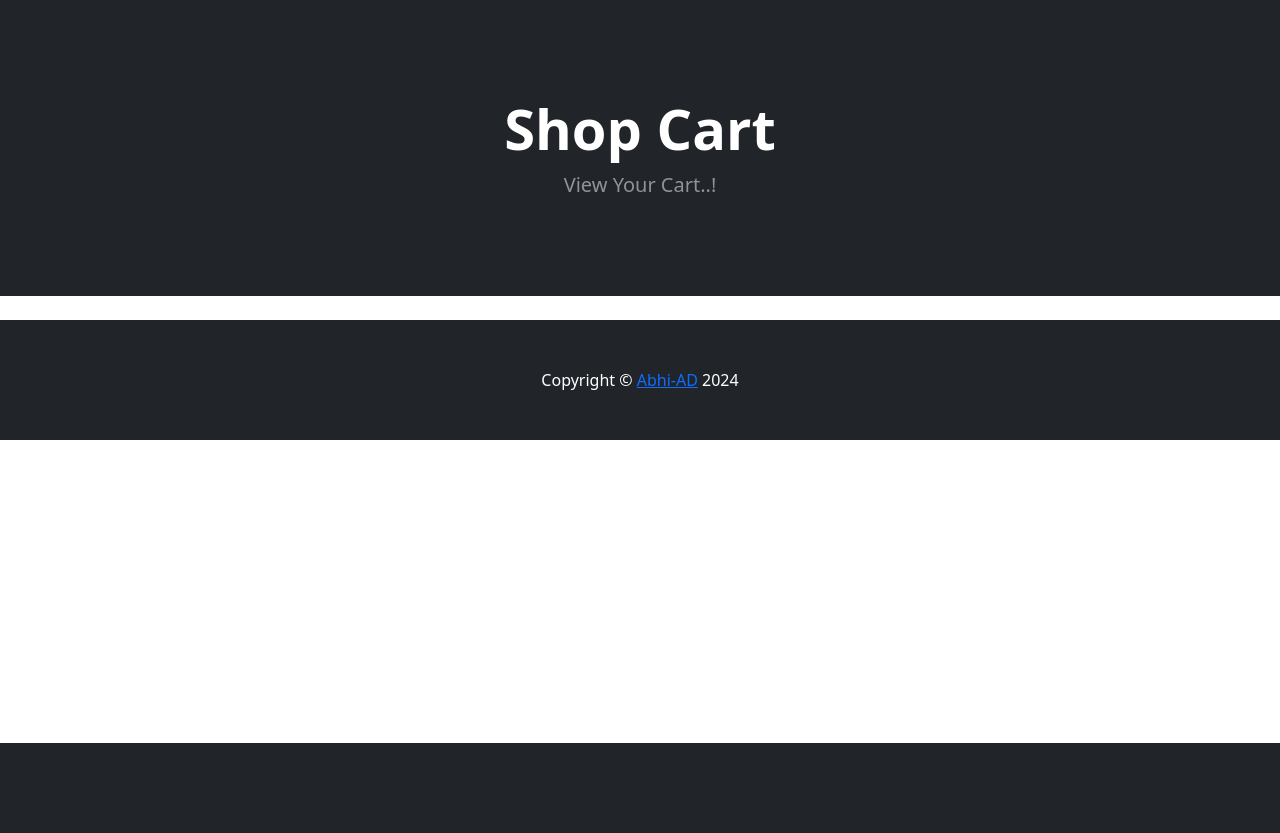
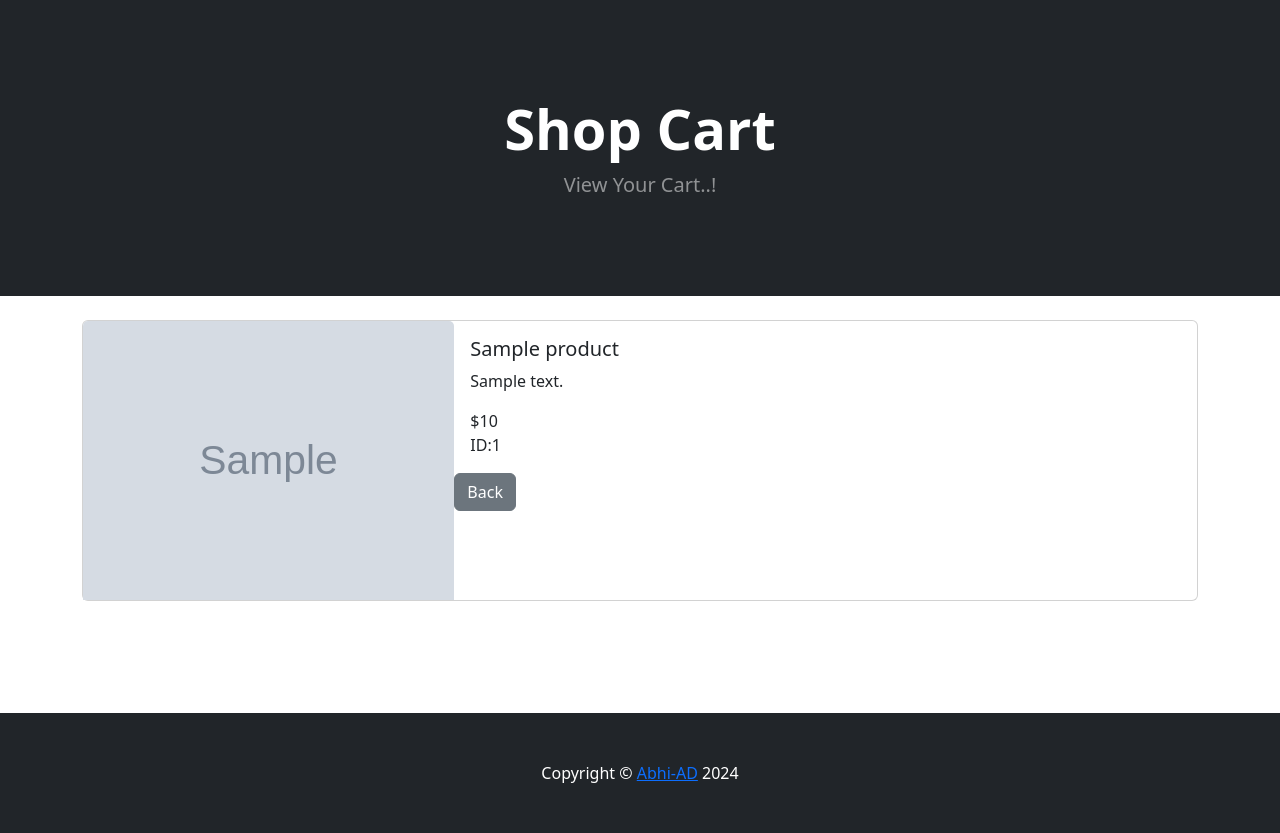
Before and after one commit to Abhi-AD/Ecom, a Django app: template cart/templates/cart_summary.html in a window 1280 px wide. Shown: the part 57-890 px from the top of the page. Before the commit the page ends 800 px from the top, so only its background shows below. Run offline with Django 5.2, Linux system fonts and the light colour scheme; the template is opened without the code that fills it: most values are stand-ins (such as "Sample title", 1, 10 or a date in 2020); grey boxes marked "Sample" are stand-in pictures; some libraries are stand-ins or nearby versions.

Commit message:
update shoping cart summary page show

```diff
--- a/cart/cart.py
+++ b/cart/cart.py
@@ -1,3 +1,4 @@
+from store.models import Product
 class Cart:
     def __init__(self, request):
         self.session = request.session
@@ -19,3 +20,11 @@ class Cart:
 
     def __len__(self):
         return len(self.cart)
+
+    def get_prods(self):
+        # get id from cart
+        product_ids = self.cart.keys()
+        # user ids to lookup products in DB
+        products = Product.objects.filter(id__in=product_ids)
+        # return products
+        return products
--- a/cart/templates/cart_summary.html
+++ b/cart/templates/cart_summary.html
@@ -12,5 +12,47 @@
     </div>
 </header>
 <br>
+<div class="container">
+
+    {% if cart_products %}
+    {% for product in cart_products %}
+    <div class="card mb-3">
+        <div class="row g-0">
+            <div class="col-md-4">
+                <img src="{{product.image.url}}" class="card-img-top equal-card-img img-fluid" alt="..."
+                    style="max-width: 100%;">
+            </div>
+            <div class="col-md-8">
+                <div class="card-body">
+                    <h5 class="card-title">{{product.name}}</h5>
+                    <p class="card-text">{{product.description}}</p>
+                    {% if product.is_sale %}
+                    <div class="d-flex  small text-warning mb-2">
+                        <div class="bi-star-fill"></div>
+                        &nbsp;&nbsp;Sale!&nbsp;&nbsp;
+                        <div class="bi-star-fill"></div>
+                    </div>
+                    <!-- Product price-->
+                    <span style="text-decoration: line-through;">${{product.price}}</span>
+
+                    &nbsp;
+                    ${{product.sale_price}}
+                    {% else %}
+                    ${{product.price}}
+                    <br>ID:{{product.id}}
+                    {% endif %}
+                </div>
+                <a href="{% url 'home'%}" class="btn btn-secondary">Back</a>
+            </div>
+        </div>
+    </div>
+    {% endfor %}
+    {% else %}
+    <h1>There are no products in your shopping cart.</h1>
+    {% endif %}
+    <br><br><br><br>
+
+
+</div>
 
 {% endblock %}
```
Also changed, not shown: cart/views.py (+4 -3 lines), db.sqlite3.
